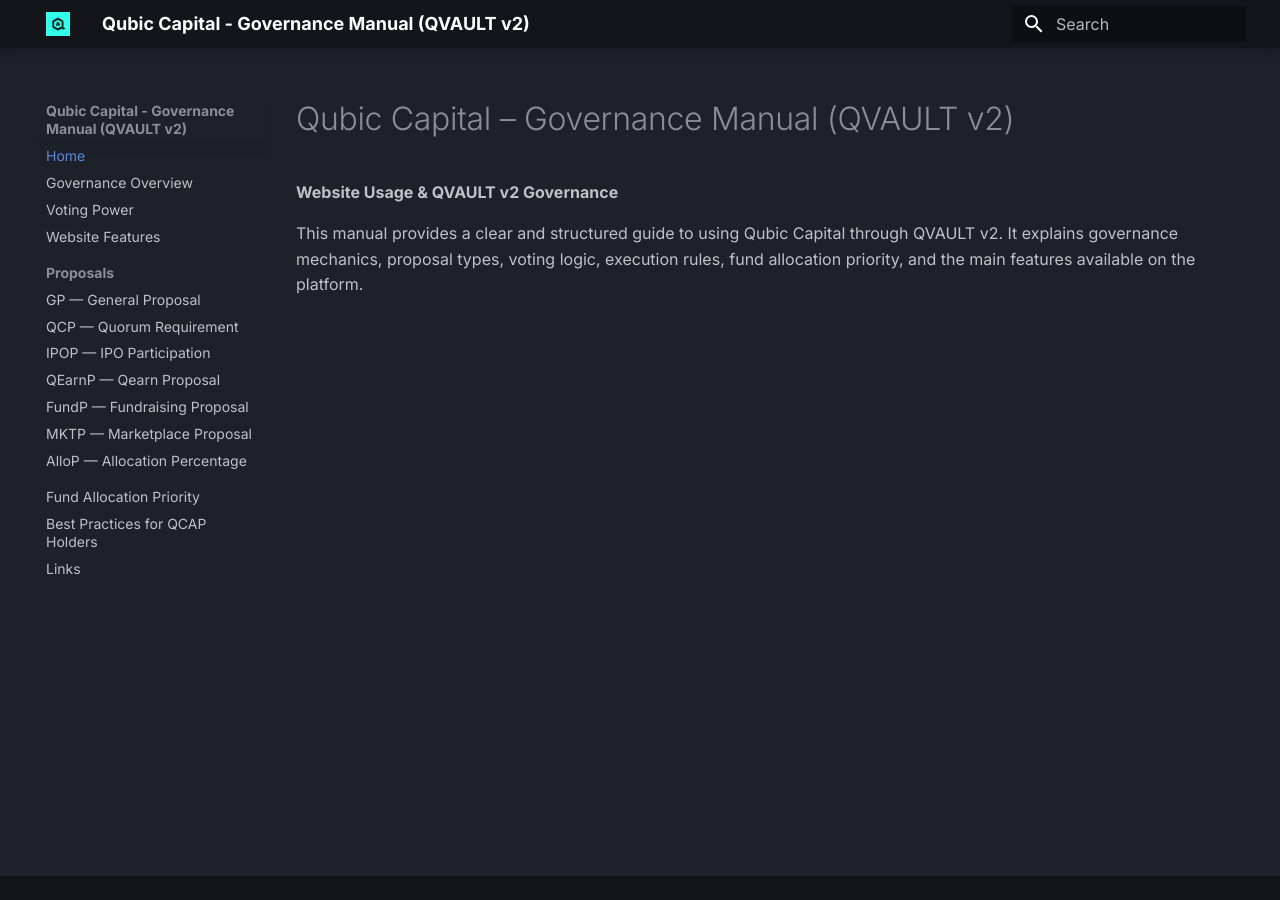
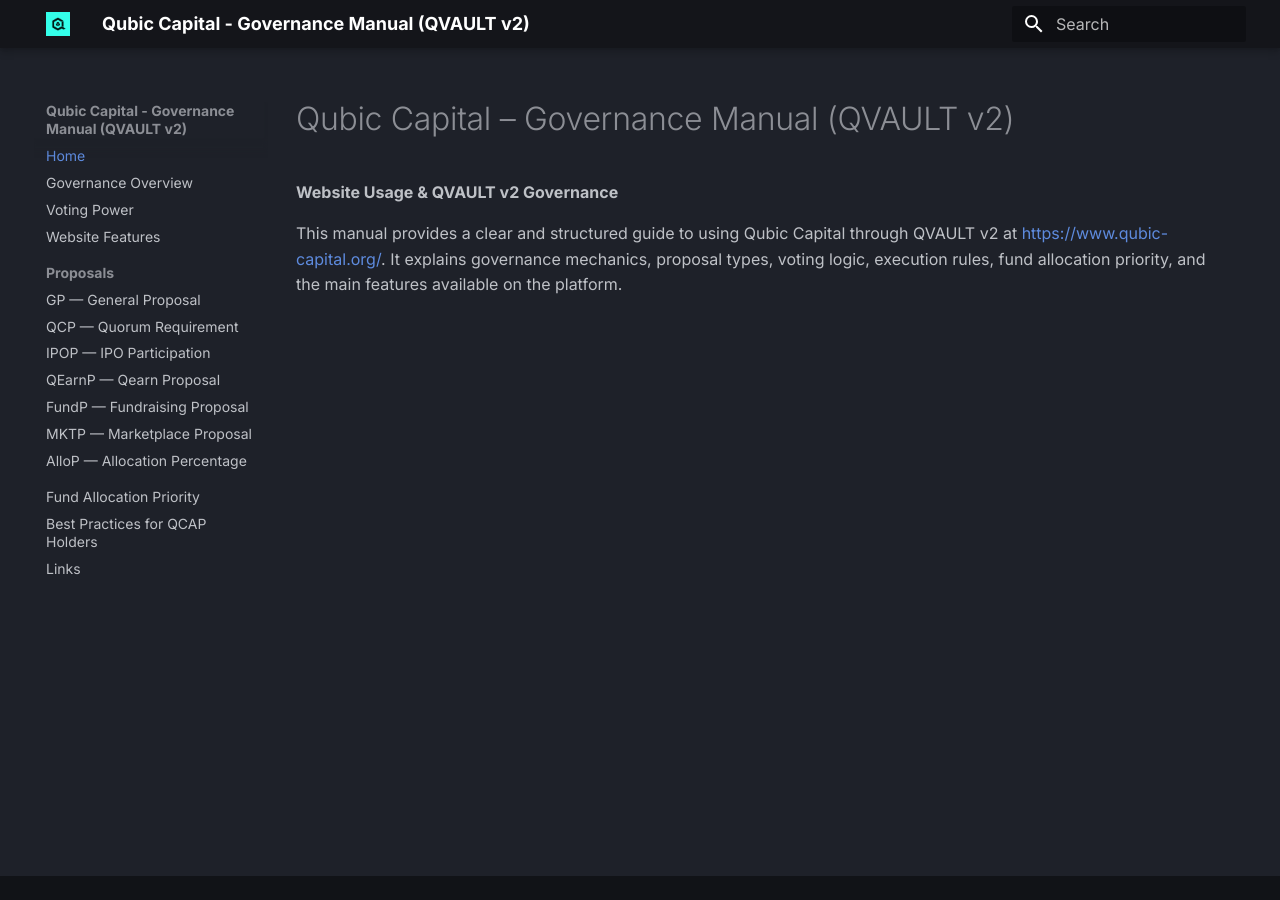
Before and after one commit to HermanToothrot10/qubic-capital-manual, an MkDocs documentation site: the page built from docs/index.md, in a window 1280 px wide. Built offline with MkDocs 1.6.1 and Material for MkDocs 9.7.7, drawn with Linux system fonts in a browser that asks for light colours.

Commit message:
Update index.md

```diff
--- a/docs/index.md
+++ b/docs/index.md
@@ -2,7 +2,8 @@
   <h1>Qubic Capital – Governance Manual (QVAULT v2)</h1>
   <p><strong>Website Usage &amp; QVAULT v2 Governance</strong></p>
   <p>
-    This manual provides a clear and structured guide to using Qubic Capital through QVAULT v2.
+    This manual provides a clear and structured guide to using Qubic Capital through QVAULT v2 at
+    <a href="https://www.qubic-capital.org/" target="_blank">https://www.qubic-capital.org/</a>.
     It explains governance mechanics, proposal types, voting logic, execution rules, fund allocation priority,
     and the main features available on the platform.
   </p>
```
